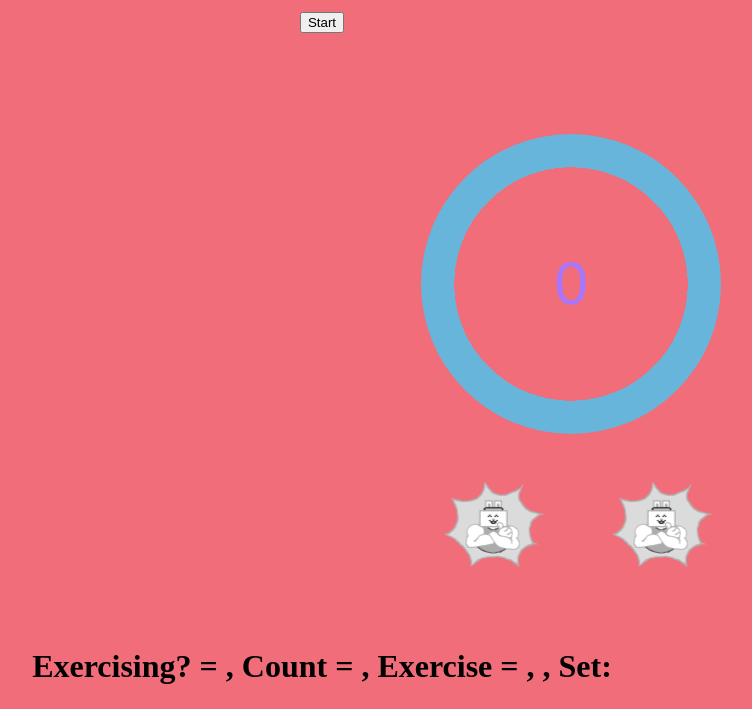
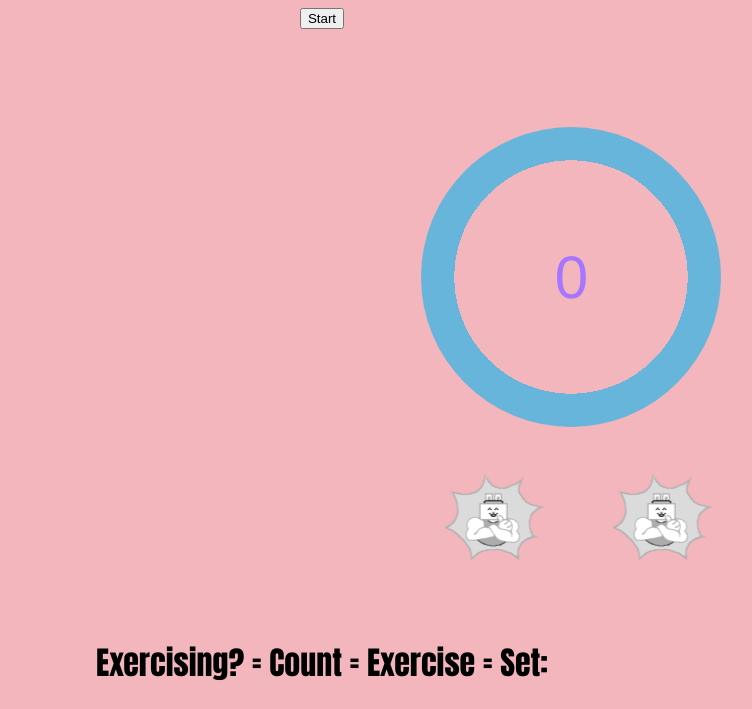
Before and after one commit to christinagooo/UT-A-Hackathon22, a plain HTML site: page HackTX22/work.html in a window 1280 px wide. Shown: the part 91-800 px from the top of the page, without its empty margins (318-1070 px from the left). Drawn offline with Linux system fonts and the light colour scheme.

Commit message:
toned down the background a bit

```diff
--- a/HackTX22/work.html
+++ b/HackTX22/work.html
@@ -27,7 +27,7 @@
     </div>
     <style>
         body{
-            background-color: #f26d7a;
+            background-color: #f3b6bc;
         }
     </style>
 </div>
@@ -38,11 +38,11 @@
 <div id="label-container"></div>
 </div>
 
-<body>
-    <h1>Exercising? = <span id="exercising"></span>,
-        Count = <span id="count"></span>,
-        Exercise = <span id="ex"></span>,
-        <span id="type"></span>,
+<body style="font-family: Impact, fantasy;">
+    <h1>Exercising? = <span id="exercising"></span>
+        Count = <span id="count"></span>
+        Exercise = <span id="ex"></span>
+        <span id="type"></span>
         Set: <span id="set"></span>
     </h1>
 </body>
```
